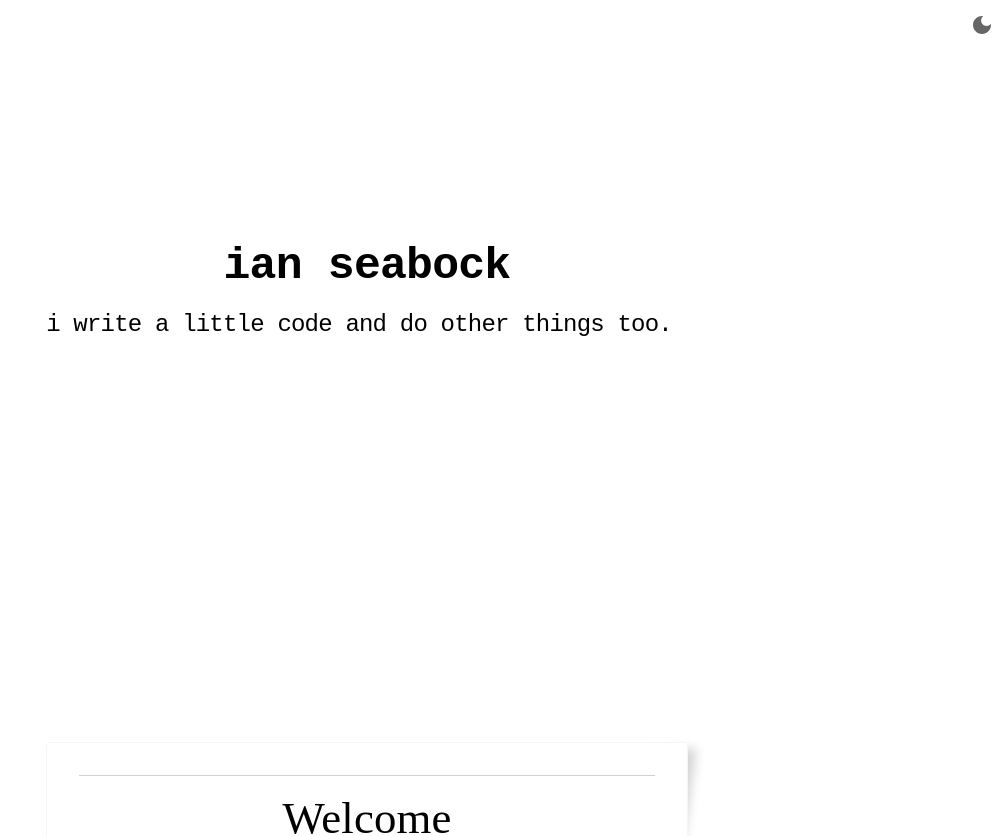
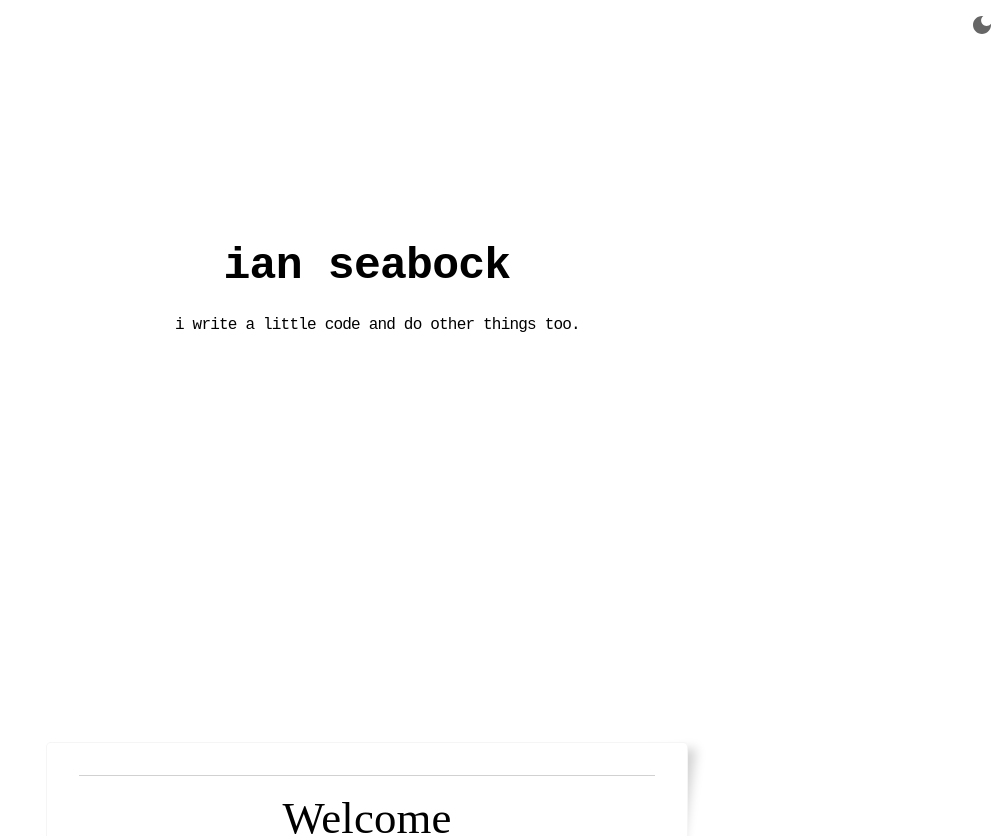
Before and after one commit to iseabock/ianseabock, a Next.js app: page / in a window 1280 px wide. Shown: the top 836 px of the page, without its empty margins (273-1280 px from the left). Built offline with nearby package versions, Linux system fonts and the light colour scheme.

Commit message:
re-typewriter

```diff
--- a/components/Typewriter.jsx
+++ b/components/Typewriter.jsx
@@ -39,12 +39,25 @@ const BlinkingCursor = ({ sentenceComplete }) => {
 const Typewriter = ({ sentence, typingSpeed }) => {
     const [currentText, setCurrentText] = useState('');
     const [currentIndex, setCurrentIndex] = useState(0);
+    const [fontSize, setFontSize] = useState(16);
     const { sentenceComplete, setSentenceComplete } = useContext(TypewriterContext);
 
     // Randomize typing speed to mimic human typing... sort of. Bigger number = slower btw
     let speed = Math.floor(Math.random() * typingSpeed) + 50;
 
     // Type out sentence
+    useEffect(() => {
+        var container = document.getElementById('sentenceTest');
+        var text = document.getElementById('text');
+        var fontSize = 20;
+        text.style.fontSize = fontSize + 'px';
+        while (Math.ceil(text.clientWidth) > container.clientWidth) {
+            fontSize--;
+            text.style.fontSize = fontSize + 'px';
+            setFontSize(`${fontSize--}px`);
+        }
+    }, [fontSize]);
+
     useEffect(() => {
         const timer = setInterval(() => {
             if (currentIndex < sentence.length) {
@@ -70,16 +83,19 @@ const Typewriter = ({ sentence, typingSpeed }) => {
                 component="div"
                 variant="courier"
                 sx={{
+                    width: '24rem',
                     display: 'flex',
+                    flexDirection: 'row',
+                    alignItems: 'center',
                     justifyContent: 'flex-start',
-                    textAlign: 'left',
+                    margin: '0 auto',
                     whiteSpace: 'nowrap',
-                    fontSize: '1.5rem'
+                    fontSize: fontSize
                 }}>
                 {currentText}
                 <BlinkingCursor sentenceComplete={sentenceComplete} />
             </Typography>
-            <Box id="sentenceTest" sx={{ width: `100%` }}>
+            <Box id="sentenceTest" sx={{ width: '24rem' }}>
                 <Box
                     id="text"
                     sx={{
```
